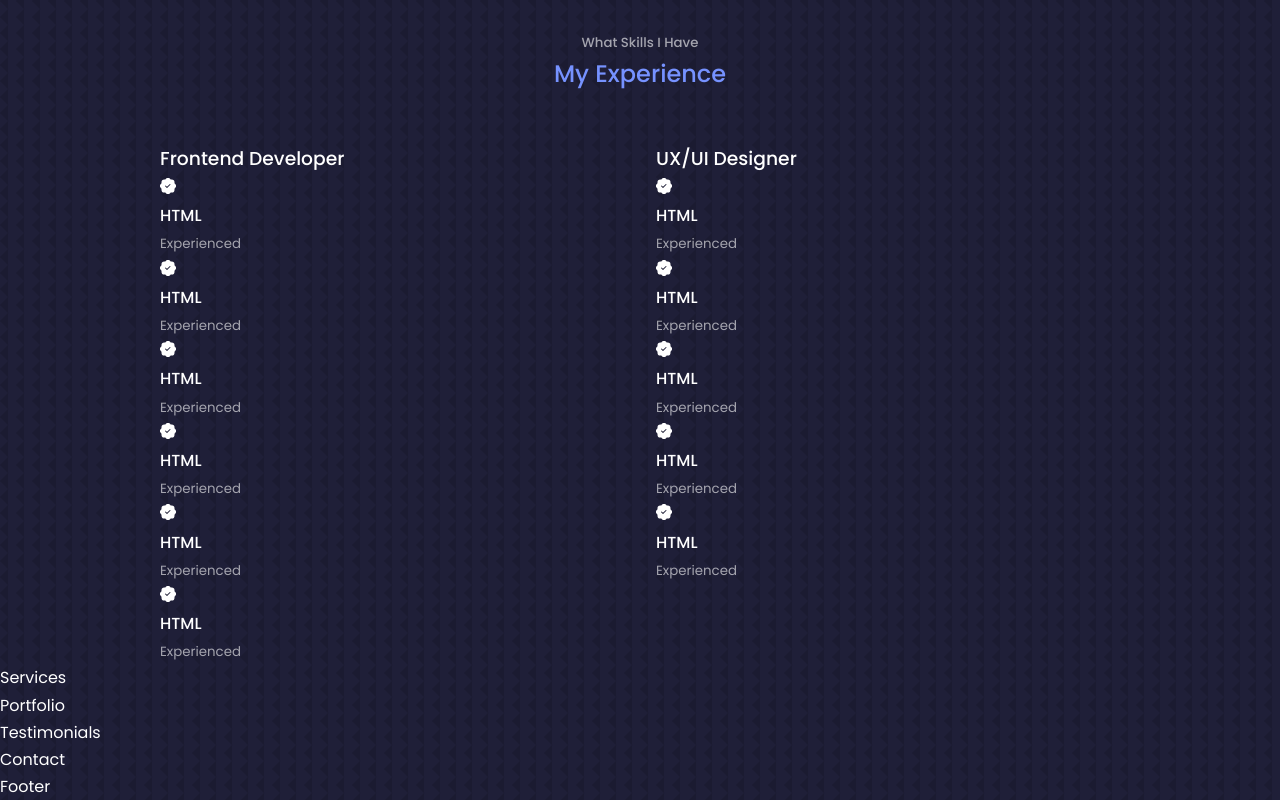
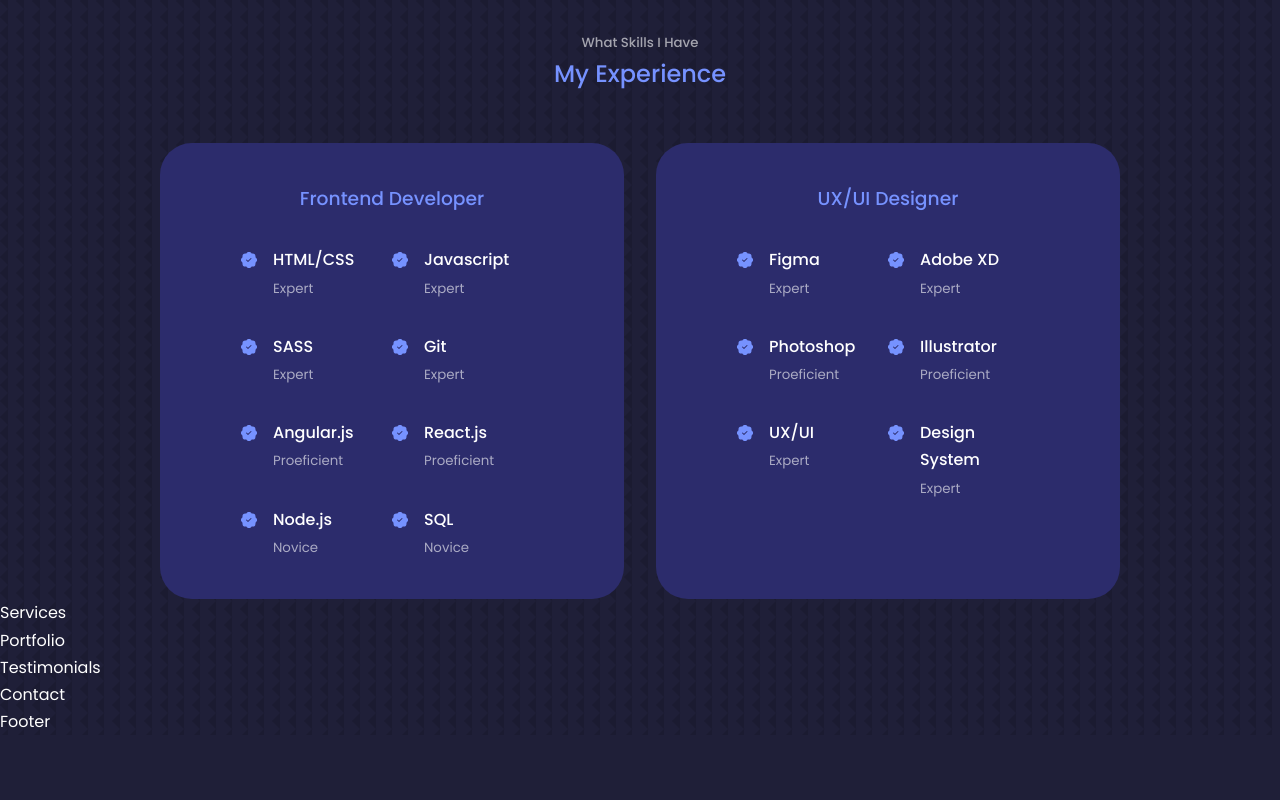
Before and after one commit to aalvs/portfolio, a React (Create React App) app: page / in a window 1280 px wide. Shown: the part 1591-2391 px from the top of the page. After the commit the page ends 2326 px from the top, so only its background shows below. Built offline with nearby package versions, Linux system fonts and the light colour scheme.

Commit message:
Concluído estilização do componente Experience

```diff
--- a/src/components/experience/Experience.jsx
+++ b/src/components/experience/Experience.jsx
@@ -13,34 +13,60 @@
           <h3>Frontend Developer</h3>
           <div className="experience_content">
             <article className="experience_details">
-              <BsPatchCheckFill />
-              <h4>HTML</h4>
-              <small className="text-light">Experienced</small>
+              <BsPatchCheckFill className="experience_details_icon" />
+              <div>
+                <h4>HTML/CSS</h4>
+                <small className="text-light">Expert</small>
+              </div>
             </article>
             <article className="experience_details">
-              <BsPatchCheckFill />
-              <h4>HTML</h4>
-              <small className="text-light">Experienced</small>
+              <BsPatchCheckFill className="experience_details_icon" />
+              <div>
+                <h4>Javascript</h4>
+                <small className="text-light">Expert</small>
+              </div>
             </article>
             <article className="experience_details">
-              <BsPatchCheckFill />
-              <h4>HTML</h4>
-              <small className="text-light">Experienced</small>
+              <BsPatchCheckFill className="experience_details_icon" />
+              <div>
+                <h4>SASS</h4>
+                <small className="text-light">Expert</small>
+              </div>
             </article>
             <article className="experience_details">
-              <BsPatchCheckFill />
-              <h4>HTML</h4>
-              <small className="text-light">Experienced</small>
+              <BsPatchCheckFill className="experience_details_icon" />
+              <div>
+                <h4>Git</h4>
+                <small className="text-light">Expert</small>
+              </div>
             </article>
             <article className="experience_details">
-              <BsPatchCheckFill />
-              <h4>HTML</h4>
-              <small className="text-light">Experienced</small>
+              <BsPatchCheckFill className="experience_details_icon" />
+              <div>
+                <h4>Angular.js</h4>
+                <small className="text-light">Proeficient</small>
+              </div>
             </article>
             <article className="experience_details">
-              <BsPatchCheckFill />
-              <h4>HTML</h4>
-              <small className="text-light">Experienced</small>
+              <BsPatchCheckFill className="experience_details_icon" />
+              <div>
+                <h4>React.js</h4>
+                <small className="text-light">Proeficient</small>
+              </div>
+            </article>
+            <article className="experience_details">
+              <BsPatchCheckFill className="experience_details_icon" />
+              <div>
+                <h4>Node.js</h4>
+                <small className="text-light">Novice</small>
+              </div>
+            </article>
+            <article className="experience_details">
+              <BsPatchCheckFill className="experience_details_icon" />
+              <div>
+                <h4>SQL</h4>
+                <small className="text-light">Novice</small>
+              </div>
             </article>
           </div>
         </div>
@@ -48,29 +74,46 @@
           <h3>UX/UI Designer</h3>
           <div className="experience_content">
             <article className="experience_details">
-              <BsPatchCheckFill />
-              <h4>HTML</h4>
-              <small className="text-light">Experienced</small>
+              <BsPatchCheckFill className="experience_details_icon" />
+              <div>
+                <h4>Figma</h4>
+                <small className="text-light">Expert</small>
+              </div>
             </article>
             <article className="experience_details">
-              <BsPatchCheckFill />
-              <h4>HTML</h4>
-              <small className="text-light">Experienced</small>
+              <BsPatchCheckFill className="experience_details_icon" />
+              <div>
+                <h4>Adobe XD</h4>
+                <small className="text-light">Expert</small>
+              </div>
             </article>
             <article className="experience_details">
-              <BsPatchCheckFill />
-              <h4>HTML</h4>
-              <small className="text-light">Experienced</small>
+              <BsPatchCheckFill className="experience_details_icon" />
+              <div>
+                <h4>Photoshop</h4>
+                <small className="text-light">Proeficient</small>
+              </div>
             </article>
             <article className="experience_details">
-              <BsPatchCheckFill />
-              <h4>HTML</h4>
-              <small className="text-light">Experienced</small>
+              <BsPatchCheckFill className="experience_details_icon" />
+              <div>
+                <h4>Illustrator</h4>
+                <small className="text-light">Proeficient</small>
+              </div>
             </article>
             <article className="experience_details">
-              <BsPatchCheckFill />
-              <h4>HTML</h4>
-              <small className="text-light">Experienced</small>
+              <BsPatchCheckFill className="experience_details_icon" />
+              <div>
+                <h4>UX/UI</h4>
+                <small className="text-light">Expert</small>
+              </div>
+            </article>
+            <article className="experience_details">
+              <BsPatchCheckFill className="experience_details_icon" />
+              <div>
+                <h4>Design System</h4>
+                <small className="text-light">Expert</small>
+              </div>
             </article>
           </div>
         </div>
--- a/src/components/experience/experience.css
+++ b/src/components/experience/experience.css
@@ -3,3 +3,68 @@
   grid-template-columns: 1fr 1fr;
   gap: 2rem;
 }
+
+.experience_container > div {
+  background: var(--color-bg-variant);
+  padding: 2.4rem 5rem;
+  border-radius: 2rem;
+  border: 1px solid transparent;
+  transition: var(--transition);
+}
+
+.experience_container > div:hover {
+  background: transparent;
+  border-color: var(--color-primary-variant);
+  cursor: default;
+}
+
+.experience_container > div h3 {
+  text-align: center;
+  margin-bottom: 2rem;
+  color: var(--color-primary);
+}
+
+.experience_content {
+  display: grid;
+  grid-template-columns: 1fr 1fr;
+  row-gap: 2rem;
+}
+
+.experience_details {
+  display: flex;
+  gap: 1rem;
+}
+
+.experience_details_icon {
+  margin-top: 6px;
+  color: var(--color-primary);
+}
+
+/* ================ MEDIA QUERIES (MEDIUM DEVICES) ================ */
+@media screen and (max-width: 1024px) {
+  .experience_container {
+    grid-template-columns: 1fr;
+  }
+
+  .experience_container > div {
+    width: 80%;
+    padding: 2rem;
+    margin: 0 auto;
+  }
+
+  .experience_content {
+    padding: 1rem;
+  }
+}
+
+/* ================ MEDIA QUERIES (SMALL DEVICES) ================ */
+@media screen and (max-width: 600px) {
+  .experience_container {
+    gap: 1rem;
+  }
+
+  .experience_container > div {
+    width: 100%;
+    padding: 2rem 1rem;
+  }
+}
```
